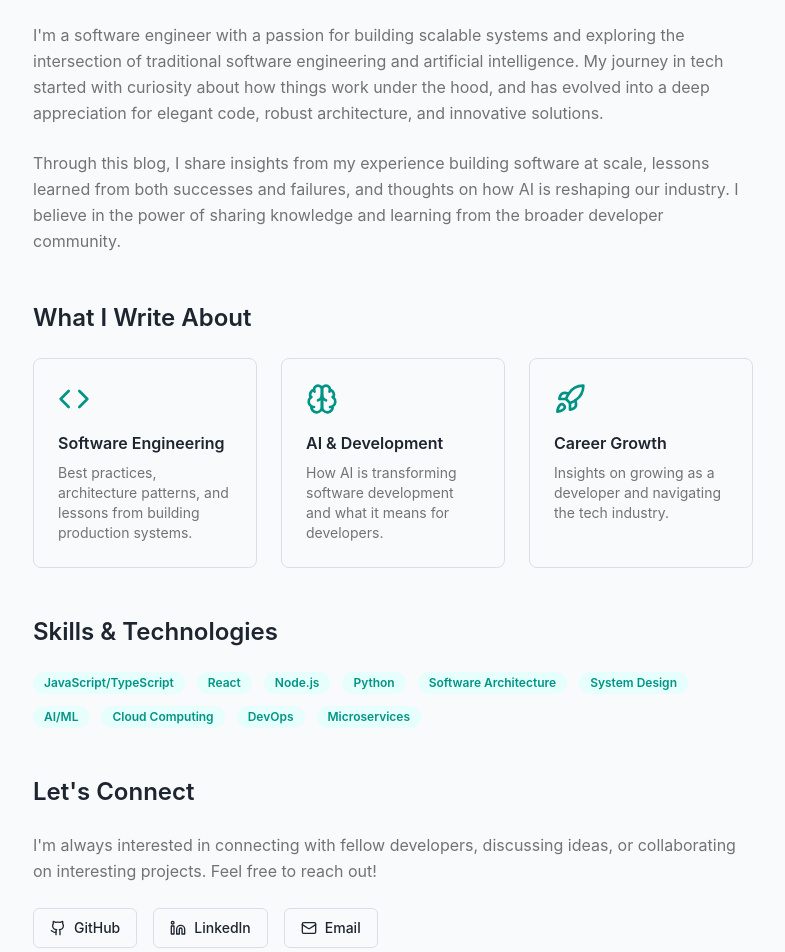
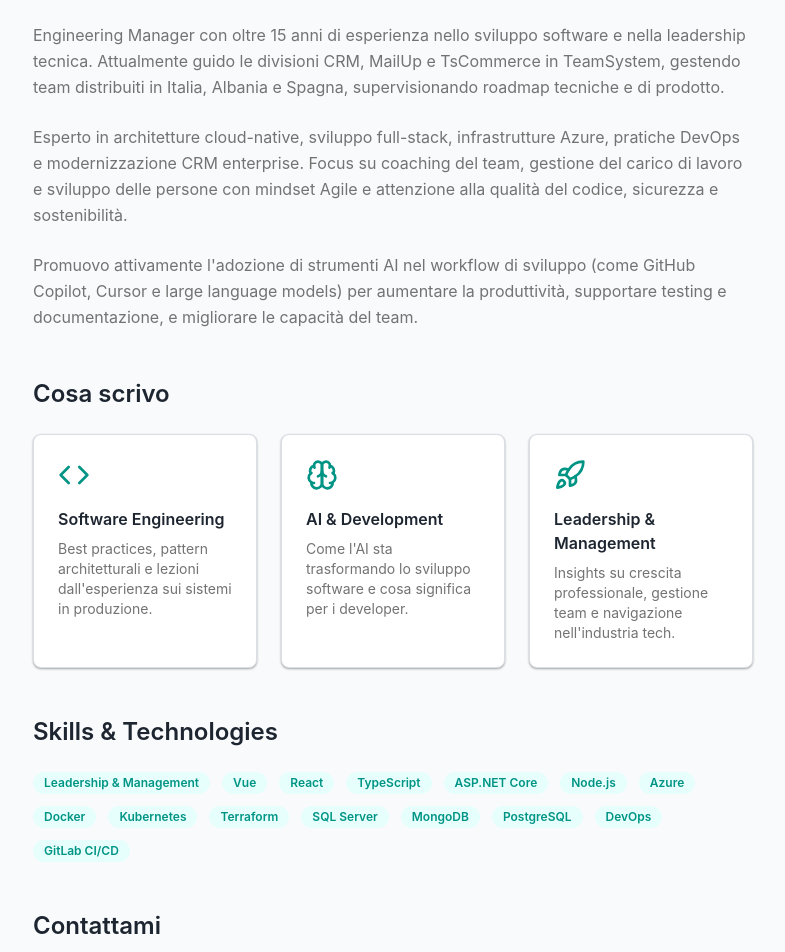
Before and after one commit to Sbaia/mind-of-a-coder, a React (Vite) app: page /about in a window 1280 px wide. Shown: the part 440-1392 px from the top of the page, without its empty margins (247-1032 px from the left). Built offline with nearby package versions, Linux system fonts and the light colour scheme.

Commit message:
Update About page with resume

```diff
--- a/src/pages/About.tsx
+++ b/src/pages/About.tsx
@@ -5,9 +5,9 @@ import { Github, Linkedin, Mail, Code, Brain, Rocket } from "lucide-react";
 
 const About = () => {
   const skills = [
-    "JavaScript/TypeScript", "React", "Node.js", "Python",
-    "Software Architecture", "System Design", "AI/ML",
-    "Cloud Computing", "DevOps", "Microservices"
+    "Leadership & Management", "Vue", "React", "TypeScript", "ASP.NET Core",
+    "Node.js", "Azure", "Docker", "Kubernetes", "Terraform",
+    "SQL Server", "MongoDB", "PostgreSQL", "DevOps", "GitLab CI/CD"
   ];
 
   return (
@@ -28,12 +28,12 @@ const About = () => {
             </div>
           </div>
 
-          <h1 className="text-4xl md:text-5xl font-bold mb-6 bg-gradient-hero bg-clip-text text-transparent">
-            About Me
+          <h1 className="text-4xl md:text-5xl font-bold mb-6 text-foreground">
+            Roberto Serafin
           </h1>
 
           <p className="text-xl text-muted-foreground leading-relaxed">
-            Passionate software engineer exploring the future of technology
+            Engineering Manager | Cloud Architect | Full Stack Developer
           </p>
         </div>
 
@@ -42,46 +42,50 @@ const About = () => {
             <h2 className="text-2xl font-semibold mb-6">My Journey</h2>
             <div className="prose prose-lg max-w-none">
               <p className="text-muted-foreground leading-relaxed mb-6">
-                I'm a software engineer with a passion for building scalable systems and exploring
-                the intersection of traditional software engineering and artificial intelligence.
-                My journey in tech started with curiosity about how things work under the hood,
-                and has evolved into a deep appreciation for elegant code, robust architecture,
-                and innovative solutions.
+                Engineering Manager con oltre 15 anni di esperienza nello sviluppo software e nella
+                leadership tecnica. Attualmente guido le divisioni CRM, MailUp e TsCommerce in TeamSystem,
+                gestendo team distribuiti in Italia, Albania e Spagna, supervisionando roadmap tecniche e di prodotto.
               </p>
 
               <p className="text-muted-foreground leading-relaxed mb-6">
-                Through this blog, I share insights from my experience building software at scale,
-                lessons learned from both successes and failures, and thoughts on how AI is reshaping
-                our industry. I believe in the power of sharing knowledge and learning from the
-                broader developer community.
+                Esperto in architetture cloud-native, sviluppo full-stack, infrastrutture Azure,
+                pratiche DevOps e modernizzazione CRM enterprise. Focus su coaching del team,
+                gestione del carico di lavoro e sviluppo delle persone con mindset Agile e
+                attenzione alla qualità del codice, sicurezza e sostenibilità.
+              </p>
+
+              <p className="text-muted-foreground leading-relaxed mb-6">
+                Promuovo attivamente l'adozione di strumenti AI nel workflow di sviluppo
+                (come GitHub Copilot, Cursor e large language models) per aumentare la produttività,
+                supportare testing e documentazione, e migliorare le capacità del team.
               </p>
             </div>
           </section>
 
           <section>
-            <h2 className="text-2xl font-semibold mb-6">What I Write About</h2>
+            <h2 className="text-2xl font-semibold mb-6">Cosa scrivo</h2>
             <div className="grid md:grid-cols-3 gap-6">
-              <div className="p-6 bg-gradient-card rounded-lg border border-border">
+              <div className="p-6 bg-card rounded-lg border border-border shadow-soft">
                 <Code className="w-8 h-8 text-accent mb-4" />
                 <h3 className="font-semibold mb-2">Software Engineering</h3>
                 <p className="text-sm text-muted-foreground">
-                  Best practices, architecture patterns, and lessons from building production systems.
+                  Best practices, pattern architetturali e lezioni dall'esperienza sui sistemi in produzione.
                 </p>
               </div>
 
-              <div className="p-6 bg-gradient-card rounded-lg border border-border">
+              <div className="p-6 bg-card rounded-lg border border-border shadow-soft">
                 <Brain className="w-8 h-8 text-accent mb-4" />
                 <h3 className="font-semibold mb-2">AI & Development</h3>
                 <p className="text-sm text-muted-foreground">
-                  How AI is transforming software development and what it means for developers.
+                  Come l'AI sta trasformando lo sviluppo software e cosa significa per i developer.
                 </p>
               </div>
 
-              <div className="p-6 bg-gradient-card rounded-lg border border-border">
+              <div className="p-6 bg-card rounded-lg border border-border shadow-soft">
                 <Rocket className="w-8 h-8 text-accent mb-4" />
-                <h3 className="font-semibold mb-2">Career Growth</h3>
+                <h3 className="font-semibold mb-2">Leadership & Management</h3>
                 <p className="text-sm text-muted-foreground">
-                  Insights on growing as a developer and navigating the tech industry.
+                  Insights su crescita professionale, gestione team e navigazione nell'industria tech.
                 </p>
               </div>
             </div>
@@ -103,24 +107,36 @@ const About = () => {
           </section>
 
           <section>
-            <h2 className="text-2xl font-semibold mb-6">Let's Connect</h2>
+            <h2 className="text-2xl font-semibold mb-6">Contattami</h2>
             <p className="text-muted-foreground mb-6 leading-relaxed">
-              I'm always interested in connecting with fellow developers, discussing ideas,
-              or collaborating on interesting projects. Feel free to reach out!
+              Sono sempre interessato a connettermi con altri sviluppatori, discutere idee
+              o collaborare su progetti interessanti. Non esitare a contattarmi!
             </p>
 
             <div className="flex flex-wrap gap-4">
-              <Button variant="outline" className="flex items-center gap-2">
+              <Button
+                variant="outline"
+                className="flex items-center gap-2"
+                onClick={() => window.open('https://github.com/sbaia', '_blank')}
+              >
                 <Github className="w-4 h-4" />
                 GitHub
               </Button>
 
-              <Button variant="outline" className="flex items-center gap-2">
+              <Button
+                variant="outline"
+                className="flex items-center gap-2"
+                onClick={() => window.open('https://linkedin.com/in/roberto-serafin', '_blank')}
+              >
                 <Linkedin className="w-4 h-4" />
                 LinkedIn
               </Button>
 
-              <Button variant="outline" className="flex items-center gap-2">
+              <Button
+                variant="outline"
+                className="flex items-center gap-2"
+                onClick={() => window.open('mailto:roberto.serafin@gmail.com', '_blank')}
+              >
                 <Mail className="w-4 h-4" />
                 Email
               </Button>
```
